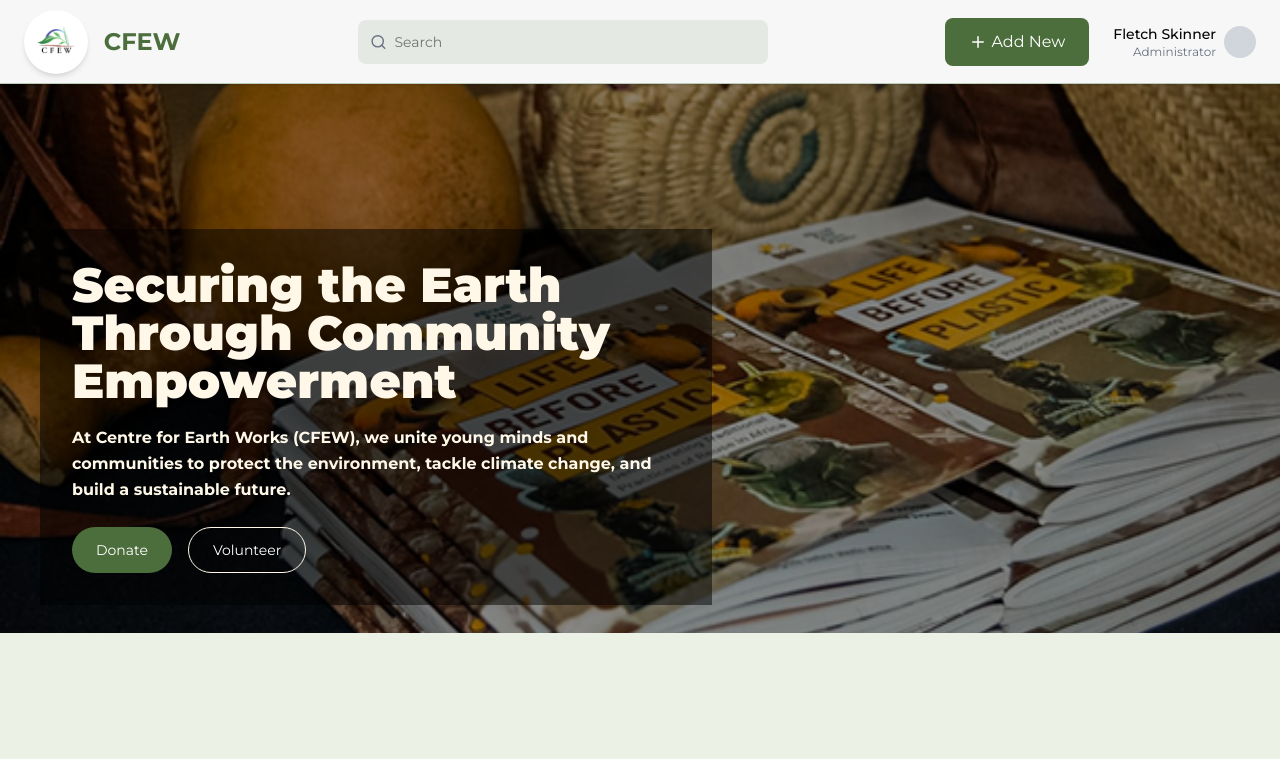
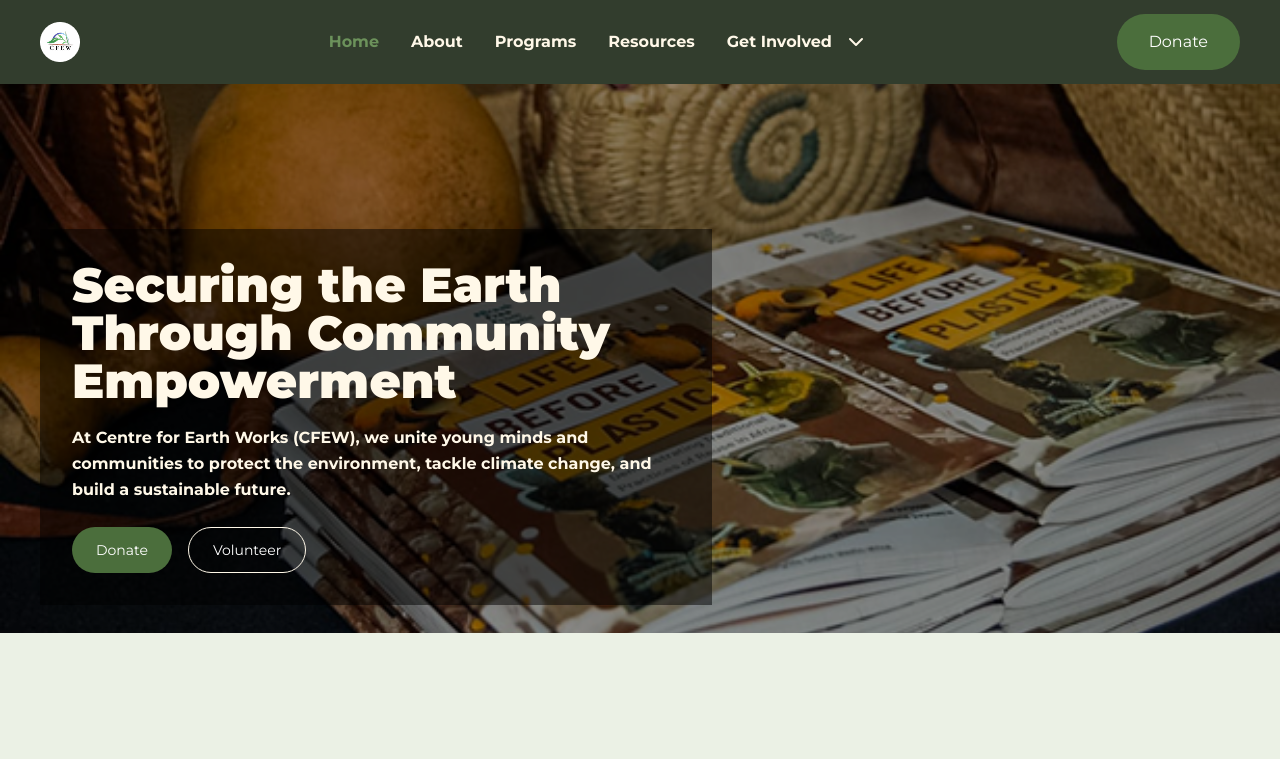
Before and after one commit to Akintayo74/CFEW-website-dian, a React (Vite) app: page / in a window 1280 px wide. Shown: the top 759 px of the page. Built offline with nearby package versions, Linux system fonts and the light colour scheme.

Commit message:
Change Home Header component to 'HeaderHome'

```diff
--- a/src/components/Header/Header.jsx
+++ b/src/components/Header/HeaderHome.jsx
@@ -6,7 +6,7 @@ import Container from "../Container/Container";
 import { Link, useLocation, useNavigate } from "react-router-dom";
 import Dropdown from "../DropdownMenu/DropdownMenu";
 
-function Header() {
+function HeaderHome() {
   const location = useLocation();
   const navigate = useNavigate();
 
@@ -96,4 +96,4 @@ function Header() {
   );
 }
 
-export default Header;
+export default HeaderHome;
--- a/src/components/Layout/Layout.jsx
+++ b/src/components/Layout/Layout.jsx
@@ -1,11 +1,12 @@
 import React from "react";
-import Header from "../Header";
+import HeaderHome from "../Header/HeaderHome";
+
 import Footer from "../Footer";
 
 function Layout({ children }) {
   return (
     <div className="flex min-h-screen flex-col">
-      <Header />
+      <HeaderHome />
       <main className="flex-grow">{children}</main>
       <Footer />
     </div>
```
